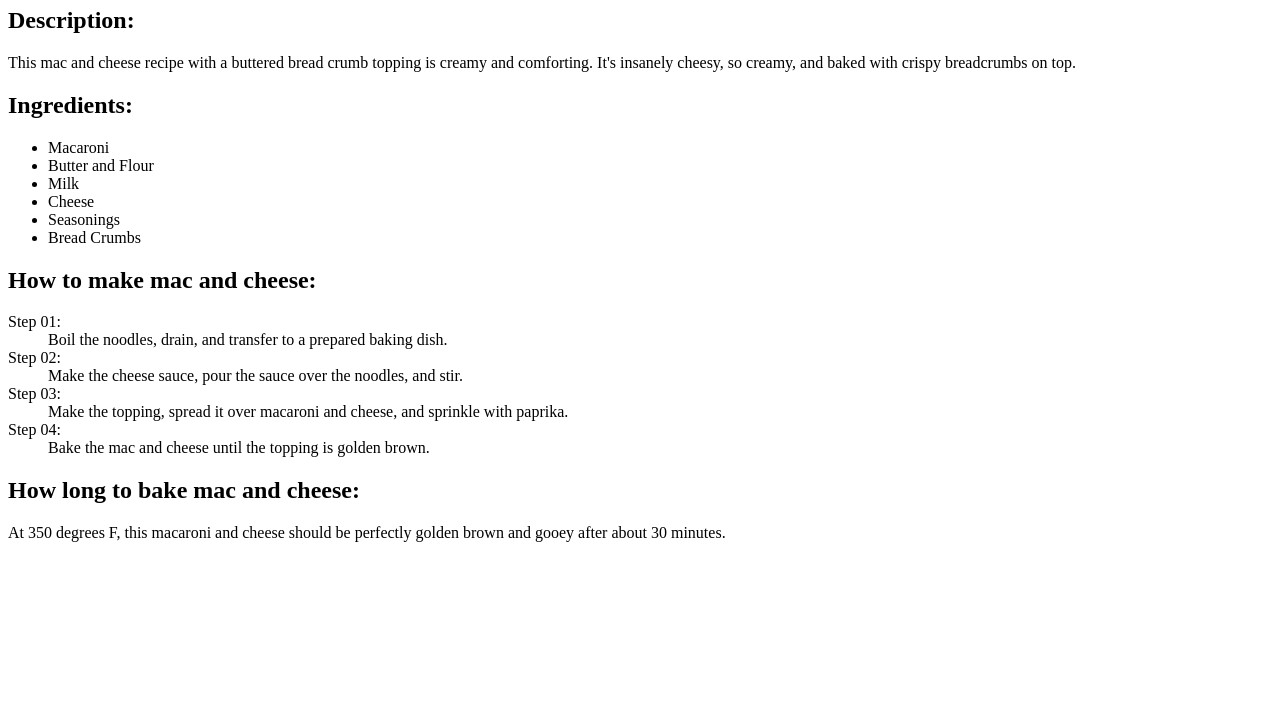
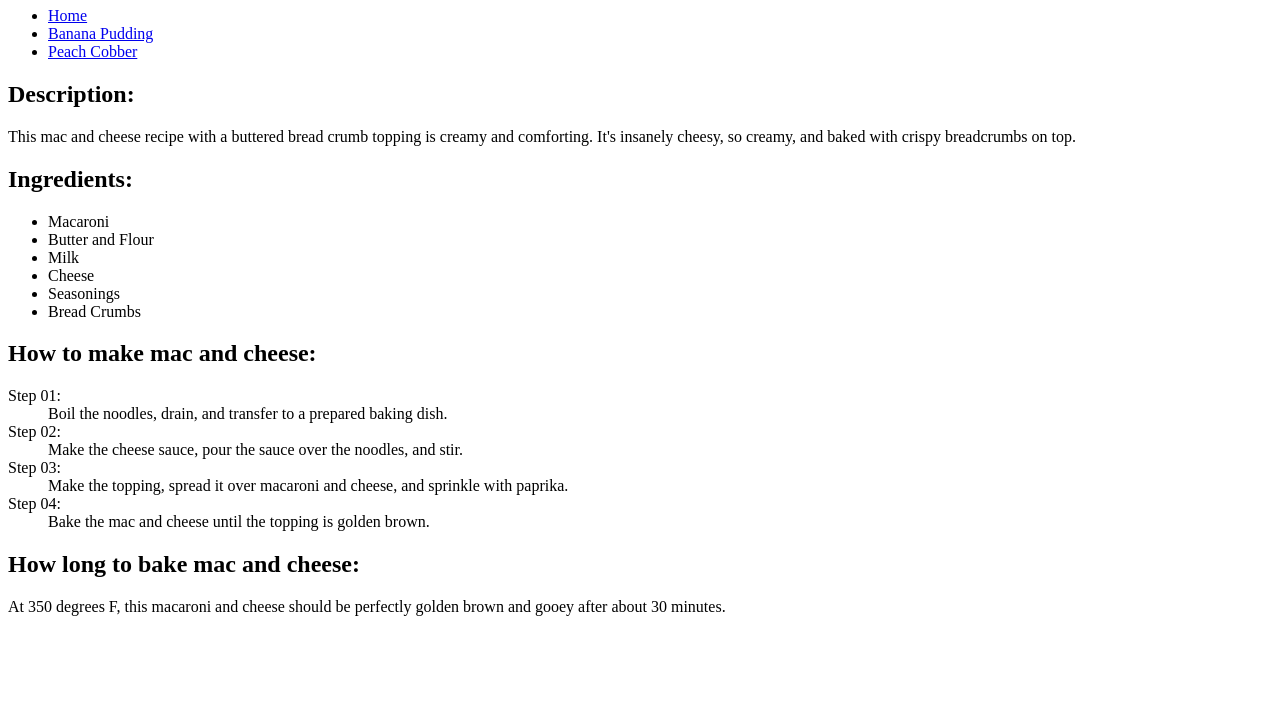
Before and after one commit to Toramaru14/odin-project, a plain HTML site: page recipes/mac-and-cheese.html in a window 1280 px wide. Shown: the part 73-800 px from the top of the page. Drawn offline with Linux system fonts and the light colour scheme.

Commit message:
Add navigation and semactic tag

```diff
--- a/recipes/mac-and-cheese.html
+++ b/recipes/mac-and-cheese.html
@@ -6,7 +6,23 @@
     <title>Mac and Cheese Recipes</title>
 </head>
 <body>
+    <header>
         <h1>Recipe for Mac and Cheese</h1>
+        <nav>
+            <ul>
+                <li>
+                    <a href="../index.html">Home</a>
+                </li>
+                <li>
+                    <a href="banana-pudding.html">Banana Pudding</a>
+                </li>
+                <li>
+                    <a href="peach-cobber.html">Peach Cobber</a>
+                </li>
+            </ul>
+        </nav>
+    </header>
+    <main>
         <h2>Description:</h2>
         <p>This mac and cheese recipe with a buttered bread crumb topping is creamy and comforting. It's insanely cheesy, so creamy, and baked with crispy breadcrumbs on top.</p>
         <h2>Ingredients:</h2>
@@ -31,5 +47,6 @@
         </dl>
         <h2>How long to bake mac and cheese:</h2>
         <p>At 350 degrees F, this macaroni and cheese should be perfectly golden brown and gooey after about 30 minutes.</p>
+    </main>
 </body>
 </html>
```
Lines whose indentation alone changed are shown as unchanged.
